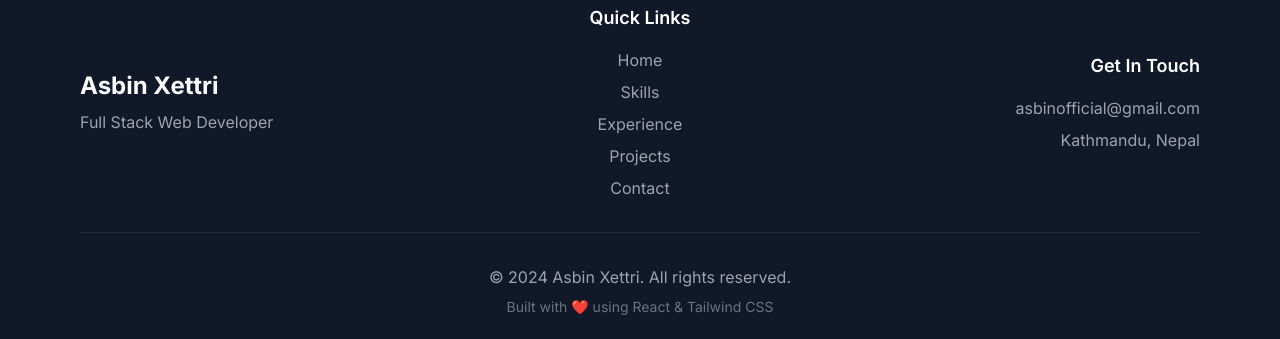
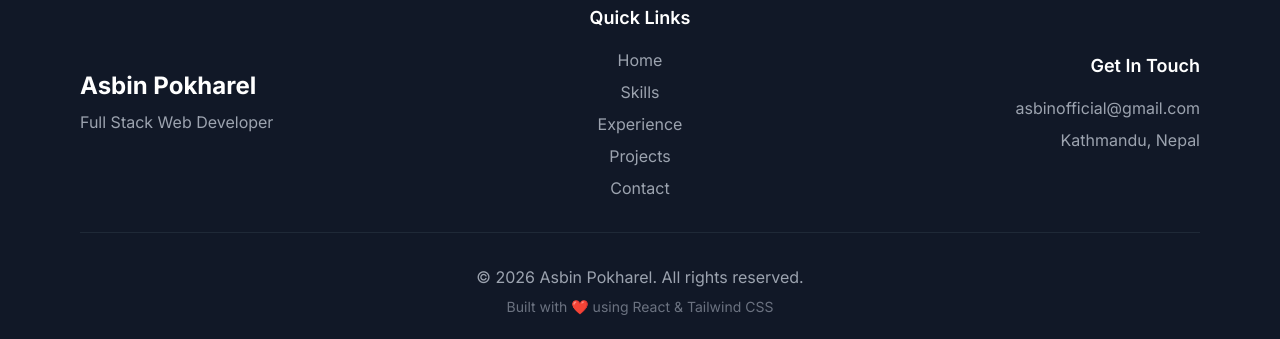
Before and after one commit to asbin007/mod-portfolio.github.io, a React (Vite) app: page / in a window 1280 px wide. Shown: the part 7650-7989 px from the top of the page. Built offline with nearby package versions, Linux system fonts and the light colour scheme.

Commit message:
Update footer name from Asbin Xettri to Asbin Pokharel

```diff
--- a/src/sections/Footer/Footer.jsx
+++ b/src/sections/Footer/Footer.jsx
@@ -13,7 +13,7 @@ function Footer() {
             className="text-center md:text-left"
           >
             <h3 className="text-2xl font-bold text-white mb-2">
-              Asbin Xettri
+              Asbin Pokharel
             </h3>
             <p className="text-gray-400">
               Full Stack Web Developer
@@ -70,7 +70,7 @@ function Footer() {
           className="border-t border-gray-800 mt-8 pt-8 text-center"
         >
           <p className="text-gray-400">
-            &copy; 2024 Asbin Xettri. All rights reserved.
+            &copy; {new Date().getFullYear()} Asbin Pokharel. All rights reserved.
           </p>
           <p className="text-gray-500 text-sm mt-2">
             Built with ❤️ using React & Tailwind CSS
```
